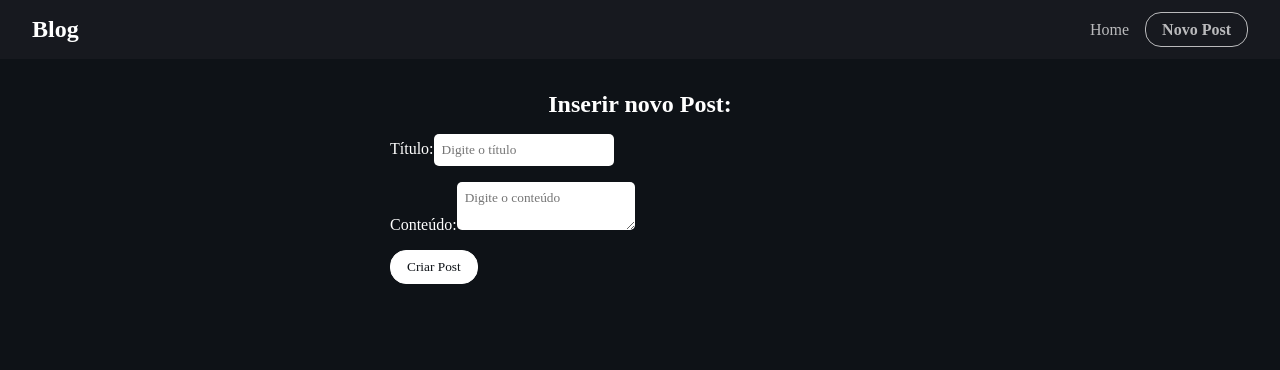
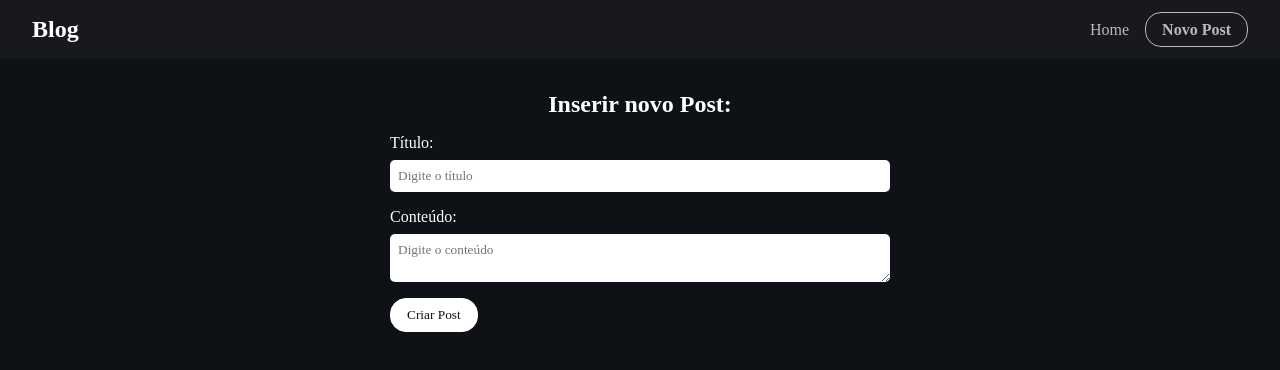
Before and after one commit to FellypeGC/blog-react-axios, a React (Vite) app: page /new in a window 1280 px wide. Shown: the top 370 px of the page. Built offline with nearby package versions, Linux system fonts and the light colour scheme; a web font is replaced by a local one.

Commit message:
Implemented an asynchronous create post function for POST method requesting using Axios, in addition of navigate react router hook for redirecting to home page

```diff
--- a/src/routes/NewPost.css
+++ b/src/routes/NewPost.css
@@ -10,6 +10,7 @@ form {
 }
 
 .form-control {
+  display: flex;
   flex-direction: column;
   margin-bottom: 1rem;
 }
--- a/src/routes/NewPost.jsx
+++ b/src/routes/NewPost.jsx
@@ -1,21 +1,53 @@
 import "./NewPost.css"
 
+import blogFetch from "../axios/config"
+
+import { useState } from "react"
+
+import { useNavigate } from "react-router-dom"
+
 const NewPost = () => {
+  const navigate = useNavigate();
+  const [title, setTitle] = useState();
+  const [body, setBody] = useState();
+
+  const createPost = async (e) => {
+    e.preventDefault();
+
+    const post = {
+      title,
+      body,
+      userId: 1,
+    }
+
+    await blogFetch.post("/posts", {
+      body: post,
+    });
+
+    navigate("/")
+  }
+
   return (
     <div className='new-post'>
       <h2>Inserir novo Post:</h2>
-      <form>
+      <form onSubmit={createPost}>
         <div className="form-control">
           <label htmlFor="title">Título:</label>
           <input
             type="text"
             name='title'
             placeholder='Digite o título'
+            onChange={(e) => setTitle(e.target.value)}
           />
         </div>
         <div className="form-control">
           <label htmlFor="body">Conteúdo:</label>
-          <textarea name="body" id="body" placeholder='Digite o conteúdo'></textarea>
+          <textarea
+            name="body"
+            id="body"
+            placeholder='Digite o conteúdo'
+            onChange={(e) => setBody(e.target.value)}
+          ></textarea>
         </div>
         <input type="submit" value="Criar Post" className='btn' />
       </form>
```
